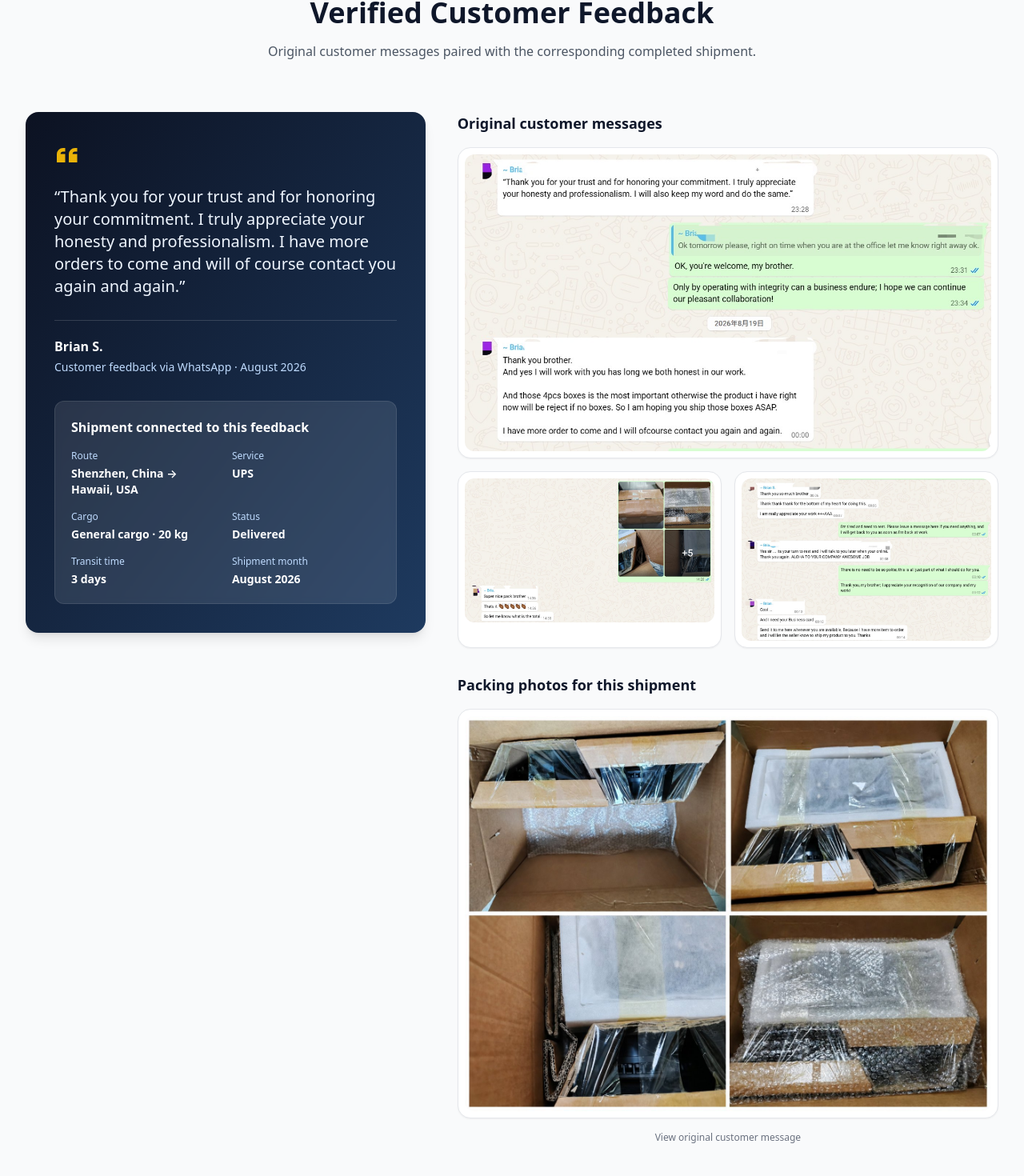
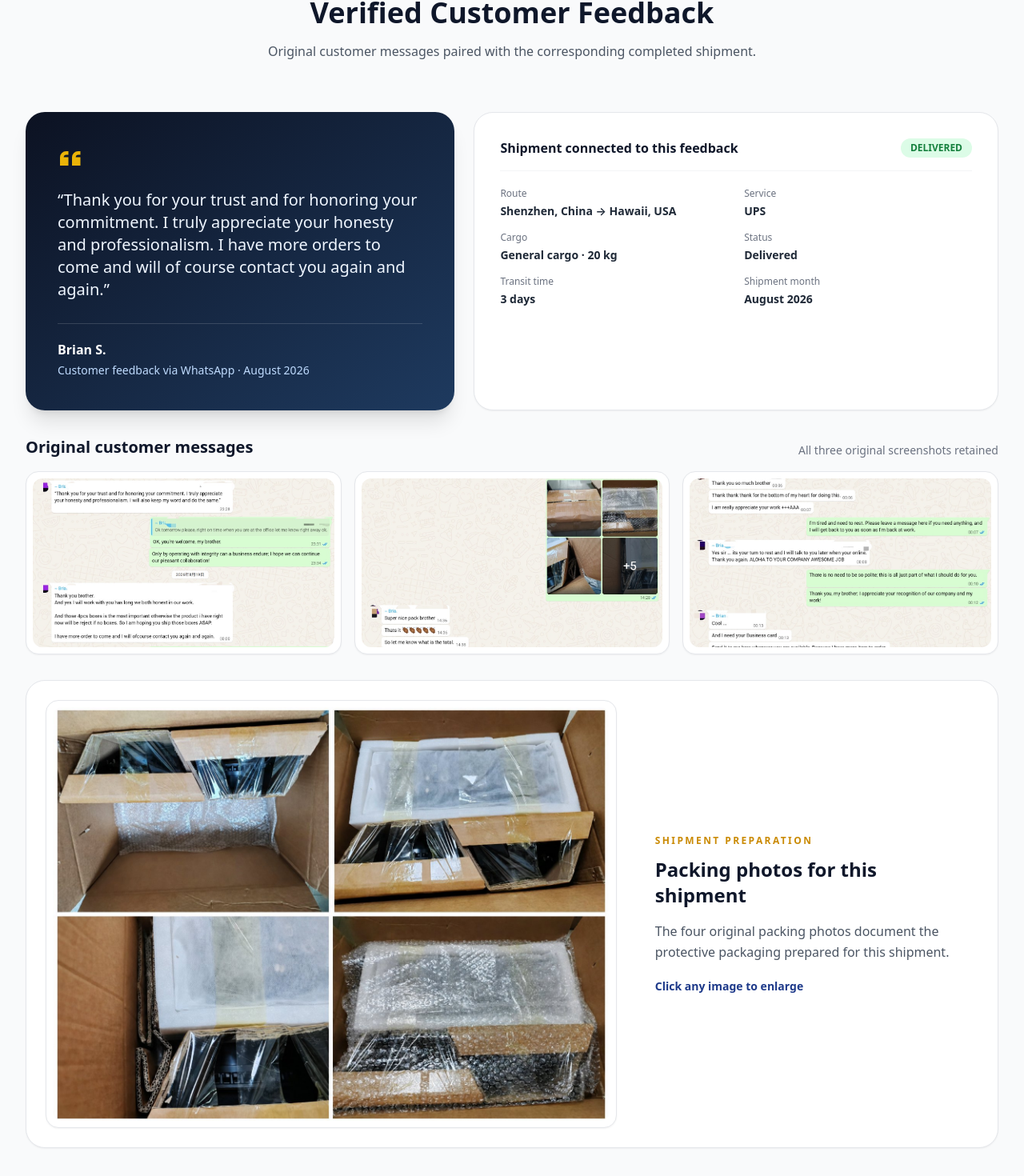
Before and after one commit to chengyao2323-sketch/huanfa-logistics, a Next.js app: page / in a window 1280 px wide. Shown: the part 6409-7879 px from the top of the page at 80% size. Built offline with nearby package versions, Linux system fonts and the light colour scheme.

Commit message:
Improve customer proof layout and image lightbox

```diff
--- a/src/app/page.tsx
+++ b/src/app/page.tsx
@@ -2,6 +2,7 @@
 
 import Link from "next/link";
 import Image from "next/image";
+import { useEffect, useState } from "react";
 import { useT, useI18n } from "@/i18n";
 import OperationsGallery from "@/components/OperationsGallery";
 import CarrierNetwork from "@/components/CarrierNetwork";
@@ -60,6 +61,19 @@ const serviceHrefs: Record<(typeof serviceKeys)[number], string> = {
 export default function HomePage() {
   const t = useT();
   const { locale } = useI18n();
+  const [lightbox, setLightbox] = useState<{ src: string; alt: string } | null>(null);
+
+  useEffect(() => {
+    if (!lightbox) return;
+    const closeOnEscape = (event: KeyboardEvent) => event.key === "Escape" && setLightbox(null);
+    const previousOverflow = document.body.style.overflow;
+    document.body.style.overflow = "hidden";
+    window.addEventListener("keydown", closeOnEscape);
+    return () => {
+      document.body.style.overflow = previousOverflow;
+      window.removeEventListener("keydown", closeOnEscape);
+    };
+  }, [lightbox]);
 
   const stats = [
     { value: locale === "zh" ? "深圳" : "Shenzhen", label: t.stats.countries },
@@ -391,8 +405,9 @@ export default function HomePage() {
             </p>
           </div>
 
-          <div className="grid items-start gap-8 lg:grid-cols-[0.85fr_1.15fr] lg:gap-10">
-            <div className="overflow-hidden rounded-2xl bg-gradient-to-br from-brand-900 to-brand-700 p-7 text-white shadow-lg lg:p-9">
+          <div className="space-y-8">
+            <div className="grid gap-6 lg:grid-cols-[0.9fr_1.1fr]">
+              <div className="overflow-hidden rounded-3xl bg-gradient-to-br from-brand-900 to-brand-700 p-8 text-white shadow-xl lg:p-10">
                 <svg className="mb-5 h-9 w-9 text-accent-500" viewBox="0 0 24 24" fill="currentColor" aria-hidden="true">
                   <path d="M7.17 6A5.17 5.17 0 002 11.17V18h7v-7H5.1A2.17 2.17 0 017.17 9H9V6H7.17zm10 0A5.17 5.17 0 0012 11.17V18h7v-7h-3.9A2.17 2.17 0 0117.17 9H19V6h-1.83z" />
                 </svg>
@@ -403,14 +418,20 @@ export default function HomePage() {
                   <div className="font-bold">{t.homeSections.testimonials.customer}</div>
                   <div className="mt-1 text-sm text-blue-200">{t.homeSections.testimonials.source}</div>
                 </div>
+              </div>
 
-              <div className="mt-8 rounded-xl border border-white/10 bg-white/10 p-5 backdrop-blur-sm">
-                <h3 className="mb-4 font-bold text-white">{t.homeSections.testimonials.shipmentTitle}</h3>
-                <dl className="grid grid-cols-2 gap-x-4 gap-y-4">
+              <div className="rounded-3xl border border-gray-200 bg-white p-6 shadow-sm lg:p-8">
+                <div className="mb-5 flex items-center justify-between gap-4 border-b border-gray-100 pb-4">
+                  <h3 className="font-bold text-brand-800">{t.homeSections.testimonials.shipmentTitle}</h3>
+                  <span className="rounded-full bg-green-100 px-3 py-1 text-xs font-bold uppercase text-green-700">
+                    {t.homeSections.testimonials.shipmentItems[3]?.value}
+                  </span>
+                </div>
+                <dl className="grid grid-cols-2 gap-x-5 gap-y-4">
                   {t.homeSections.testimonials.shipmentItems.map((item) => (
                     <div key={item.label}>
-                      <dt className="text-xs text-blue-200">{item.label}</dt>
-                      <dd className="mt-1 text-sm font-semibold text-white">{item.value}</dd>
+                      <dt className="text-xs text-gray-500">{item.label}</dt>
+                      <dd className="mt-1 text-sm font-semibold leading-snug text-gray-800">{item.value}</dd>
                     </div>
                   ))}
                 </dl>
@@ -418,53 +439,64 @@ export default function HomePage() {
             </div>
 
             <div>
-              <h3 className="mb-4 text-lg font-bold text-brand-800">{t.homeSections.testimonials.messagesTitle}</h3>
-              <div className="grid grid-cols-1 gap-4 sm:grid-cols-2">
+              <div className="mb-4 flex flex-wrap items-end justify-between gap-3">
+                <h3 className="text-xl font-bold text-brand-800">{t.homeSections.testimonials.messagesTitle}</h3>
+                <p className="text-sm text-gray-500">{t.homeSections.testimonials.messagesNote}</p>
+              </div>
+              <div className="grid grid-cols-1 gap-4 lg:grid-cols-3">
                 {[
                   "/customer-feedback/brian-feedback-trust.jpg",
                   "/customer-feedback/brian-feedback-packaging.jpg",
                   "/customer-feedback/brian-feedback-thanks.jpg",
                 ].map((src, index) => (
-                  <a
+                  <button
+                    type="button"
                     key={src}
-                    href={src}
-                    target="_blank"
-                    rel="noreferrer"
+                    onClick={() => setLightbox({ src, alt: t.homeSections.testimonials.imageAlts[index] })}
                     aria-label={t.homeSections.testimonials.viewOriginal}
-                    className={`group block overflow-hidden rounded-2xl border border-gray-200 bg-white p-2 shadow-sm transition hover:-translate-y-0.5 hover:shadow-lg ${index === 0 ? "sm:col-span-2" : ""}`}
+                    className="group relative block aspect-[1.72/1] w-full cursor-zoom-in overflow-hidden rounded-2xl border border-gray-200 bg-white p-2 text-left shadow-sm transition hover:-translate-y-0.5 hover:shadow-lg focus:outline-none focus:ring-2 focus:ring-accent-500"
                   >
                     <Image
                       src={src}
                       alt={t.homeSections.testimonials.imageAlts[index]}
                       width={1117}
                       height={647}
-                      className="h-auto w-full rounded-xl"
-                      sizes={index === 0 ? "(max-width: 1024px) 100vw, 58vw" : "(max-width: 640px) 100vw, 29vw"}
+                      className="h-full w-full rounded-xl object-cover"
+                      sizes="(max-width: 1024px) 100vw, 33vw"
                     />
-                  </a>
+                    <span className="pointer-events-none absolute bottom-4 right-4 rounded-full bg-gray-950/75 px-3 py-1.5 text-xs font-semibold text-white opacity-0 backdrop-blur-sm transition group-hover:opacity-100">
+                      {t.homeSections.testimonials.viewOriginal}
+                    </span>
+                  </button>
                 ))}
               </div>
+            </div>
 
-              <h3 className="mb-4 mt-8 text-lg font-bold text-brand-800">{t.homeSections.testimonials.packingTitle}</h3>
-              <a
-                href="/customer-feedback/brian-packaging-collage.jpg"
-                target="_blank"
-                rel="noreferrer"
-                className="group block overflow-hidden rounded-2xl border border-gray-200 bg-white p-2 shadow-sm transition hover:-translate-y-0.5 hover:shadow-lg"
+            <div className="grid items-center gap-6 rounded-3xl border border-gray-200 bg-white p-4 shadow-sm lg:grid-cols-[1.25fr_0.75fr] lg:p-6">
+              <button
+                type="button"
+                onClick={() => setLightbox({ src: "/customer-feedback/brian-packaging-collage.jpg", alt: t.homeSections.testimonials.packingAlt })}
+                aria-label={t.homeSections.testimonials.viewOriginal}
+                className="group relative block aspect-[4/3] w-full cursor-zoom-in overflow-hidden rounded-2xl border border-gray-200 bg-white p-2 text-left shadow-sm transition hover:-translate-y-0.5 hover:shadow-lg focus:outline-none focus:ring-2 focus:ring-accent-500"
               >
                 <Image
                   src="/customer-feedback/brian-packaging-collage.jpg"
                   alt={t.homeSections.testimonials.packingAlt}
                   width={1456}
                   height={1088}
-                  className="h-auto w-full rounded-xl"
-                  sizes="(max-width: 1024px) 100vw, 58vw"
+                  className="h-full w-full rounded-xl object-cover"
+                  sizes="(max-width: 1024px) 100vw, 60vw"
                 />
-              </a>
-
-              <p className="mt-4 text-center text-xs text-gray-500">
+                <span className="pointer-events-none absolute bottom-4 right-4 rounded-full bg-gray-950/75 px-3 py-1.5 text-xs font-semibold text-white opacity-0 backdrop-blur-sm transition group-hover:opacity-100">
                   {t.homeSections.testimonials.viewOriginal}
-              </p>
+                </span>
+              </button>
+              <div className="p-3 lg:p-6">
+                <p className="text-xs font-bold uppercase tracking-[0.2em] text-accent-600">{t.homeSections.testimonials.packingLabel}</p>
+                <h3 className="mt-3 text-2xl font-bold text-brand-800">{t.homeSections.testimonials.packingTitle}</h3>
+                <p className="mt-4 leading-relaxed text-gray-600">{t.homeSections.testimonials.packingDesc}</p>
+                <p className="mt-5 text-sm font-semibold text-brand-600">{t.homeSections.testimonials.viewOriginal}</p>
+              </div>
             </div>
           </div>
         </div>
@@ -569,6 +601,31 @@ export default function HomePage() {
           </Link>
         </div>
       </section>
+
+      {lightbox && (
+        <div
+          className="fixed inset-0 z-[100] flex cursor-zoom-out items-center justify-center bg-gray-950/90 p-4 backdrop-blur-sm sm:p-8"
+          role="dialog"
+          aria-modal="true"
+          aria-label={lightbox.alt}
+          onClick={() => setLightbox(null)}
+        >
+          <button
+            type="button"
+            onClick={() => setLightbox(null)}
+            className="absolute right-4 top-4 z-10 flex h-11 w-11 items-center justify-center rounded-full border border-white/25 bg-black/45 text-2xl text-white transition hover:bg-white hover:text-gray-900 sm:right-7 sm:top-7"
+            aria-label={t.homeSections.testimonials.closeImage}
+          >
+            ×
+          </button>
+          <img
+            src={lightbox.src}
+            alt={lightbox.alt}
+            className="h-auto max-h-[90vh] w-auto max-w-[94vw] cursor-zoom-out rounded-xl object-contain shadow-2xl"
+            onClick={() => setLightbox(null)}
+          />
+        </div>
+      )}
     </>
   );
 }
--- a/src/i18n/en.ts
+++ b/src/i18n/en.ts
@@ -181,11 +181,15 @@ const en: I18nDict = {
         { label: "Status", value: "Delivered" },
         { label: "Transit time", value: "3 days" },
         { label: "Shipment month", value: "August 2026" },
-      ],
-      messagesTitle: "Original customer messages",
-      packingTitle: "Packing photos for this shipment",
-      viewOriginal: "View original customer message",
-      imageAlts: [
+        ],
+        messagesTitle: "Original customer messages",
+        messagesNote: "All three original screenshots retained",
+        packingTitle: "Packing photos for this shipment",
+        packingLabel: "Shipment preparation",
+        packingDesc: "The four original packing photos document the protective packaging prepared for this shipment.",
+        viewOriginal: "Click any image to enlarge",
+        closeImage: "Close enlarged image",
+        imageAlts: [
         "Customer feedback about careful cargo packaging",
         "Customer feedback about trust and professionalism",
         "Customer thanking Huanfa Logistics after delivery",
--- a/src/i18n/types.ts
+++ b/src/i18n/types.ts
@@ -134,8 +134,12 @@ export type I18nDict = {
       shipmentTitle: string;
         shipmentItems: Array<{ label: string; value: string }>;
         messagesTitle: string;
+        messagesNote: string;
         packingTitle: string;
+        packingLabel: string;
+        packingDesc: string;
         viewOriginal: string;
+        closeImage: string;
         imageAlts: string[];
         packingAlt: string;
     };
--- a/src/i18n/zh.ts
+++ b/src/i18n/zh.ts
@@ -181,11 +181,15 @@ const zh: I18nDict = {
         { label: "状态", value: "已签收" },
         { label: "运输时效", value: "3天" },
         { label: "出货月份", value: "2026年8月" },
-      ],
-      messagesTitle: "客户原始聊天反馈",
-      packingTitle: "该票货物打包照片",
-      viewOriginal: "查看客户原始反馈",
-      imageAlts: [
+        ],
+        messagesTitle: "客户原始聊天反馈",
+        messagesNote: "完整保留三张客户原始聊天截图",
+        packingTitle: "该票货物打包照片",
+        packingLabel: "出货准备",
+        packingDesc: "四张真实打包照片记录了该票货物出货前完成的防护包装。",
+        viewOriginal: "点击任意图片在当前页面放大",
+        closeImage: "关闭放大图片",
+        imageAlts: [
         "客户对货物包装的真实反馈",
         "客户对诚信和专业服务的真实反馈",
         "客户签收后对焕发国际物流表示感谢",
```
Lines whose indentation alone changed are shown as unchanged.
